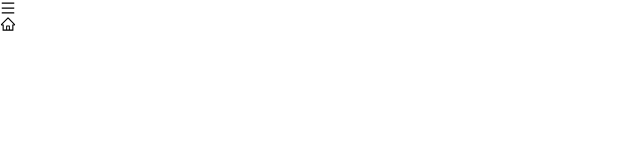
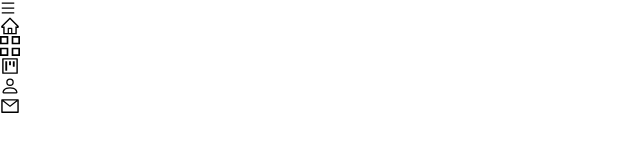
Before and after one commit to Yehdar/portfolio, a React (Vite) app: page / in a window 1280 px wide. Shown: the top 166 px of the page, without its empty margins (0-640 px from the left). Built offline with nearby package versions, Linux system fonts and the light colour scheme.

Commit message:
added rest of the navbar

```diff
--- a/src/components/Sidenav.jsx
+++ b/src/components/Sidenav.jsx
@@ -29,14 +29,14 @@ const Sidenav = () => {
             <span className="pl-4">Home</span>
           </a>
           <a
-            href="#main"
+            href="#work"
             className="w-[75%] flex justify-center items-center rounded-full shadow-lg bg-gray-100 shadow-gray-400 m-2 p-4 cursor-opinter hover:scale-110 ease-in dureation-200"
           >
             <GrProjects size={20} />
             <span className="pl-4">Experience</span>
           </a>
           <a
-            href="#main"
+            href="#projects"
             className="w-[75%] flex justify-center items-center rounded-full shadow-lg bg-gray-100 shadow-gray-400 m-2 p-4 cursor-opinter hover:scale-110 ease-in dureation-200"
           >
             <AiOutlineProject size={20} />
@@ -50,7 +50,7 @@ const Sidenav = () => {
             <span className="pl-4">Resume</span>
           </a>
           <a
-            href="#main"
+            href="#contact"
             className="w-[75%] flex justify-center items-center rounded-full shadow-lg bg-gray-100 shadow-gray-400 m-2 p-4 cursor-opinter hover:scale-110 ease-in dureation-200"
           >
             <AiOutlineMail size={20} />
@@ -66,7 +66,31 @@ const Sidenav = () => {
             href="#main"
             className="rounded-full shadow-lg bg-gray-100 shadow-gray-400 m-2 p-4 cursor-pointer hover:scale-110 ease-in duration-300"
           >
-            <AiOutlineHome />
+            <AiOutlineHome size={20} />
+          </a>
+          <a
+            href="#work"
+            className="rounded-full shadow-lg bg-gray-100 shadow-gray-400 m-2 p-4 cursor-pointer hover:scale-110 ease-in duration-300"
+          >
+            <GrProjects size={20} />
+          </a>
+          <a
+            href="#projects"
+            className="rounded-full shadow-lg bg-gray-100 shadow-gray-400 m-2 p-4 cursor-pointer hover:scale-110 ease-in duration-300"
+          >
+            <AiOutlineProject size={20} />
+          </a>
+          <a
+            href="#main"
+            className="rounded-full shadow-lg bg-gray-100 shadow-gray-400 m-2 p-4 cursor-pointer hover:scale-110 ease-in duration-300"
+          >
+            <BsPerson size={20} />
+          </a>
+          <a
+            href="#contact"
+            className="rounded-full shadow-lg bg-gray-100 shadow-gray-400 m-2 p-4 cursor-pointer hover:scale-110 ease-in duration-300"
+          >
+            <AiOutlineMail size={20} />
           </a>
         </div>
       </div>
```
